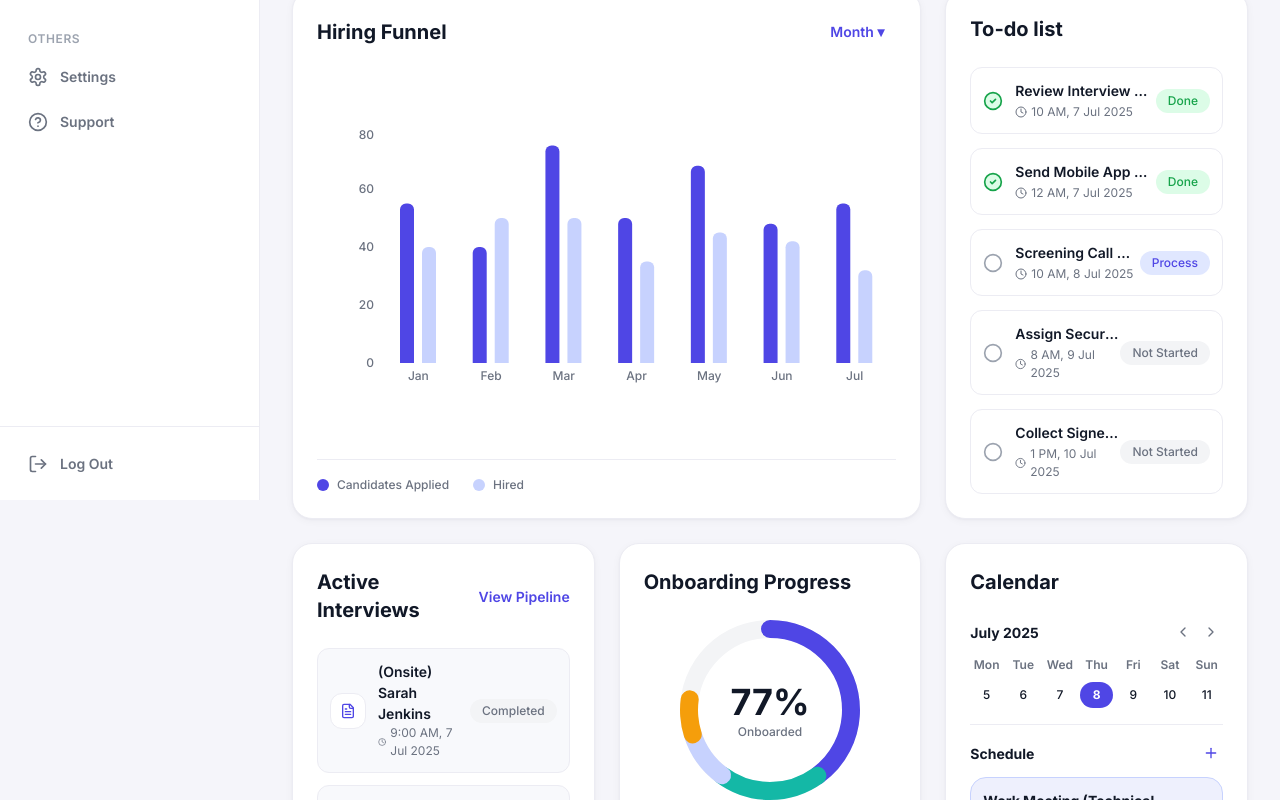
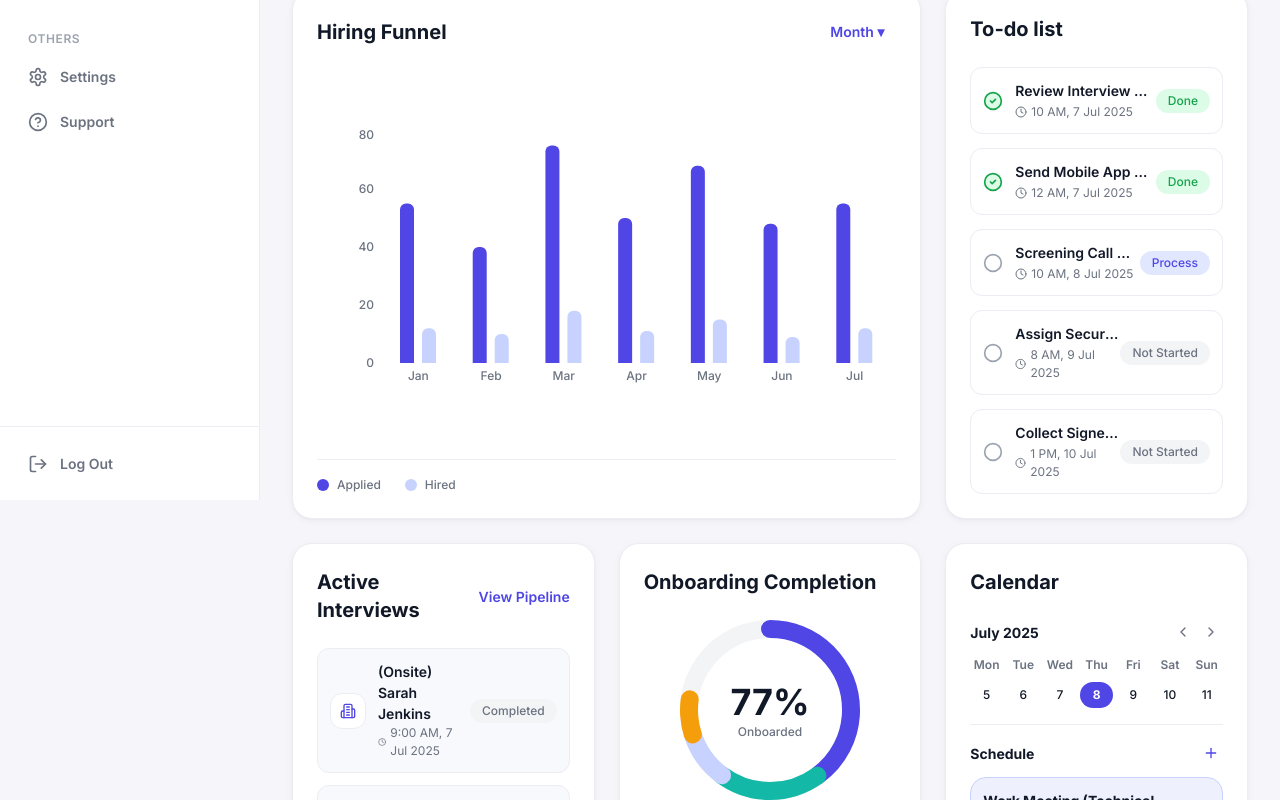
Before and after one commit to AS7-Designs/Waypoint, a React (Vite) app: page / in a window 1280 px wide. Shown: the part 300-1100 px from the top of the page. Built offline with nearby package versions, Linux system fonts and the light colour scheme.

Commit message:
Update Hiring Funnel bar chart labels, realistic funnel data, Onboarding Completion donut title, and interview icons

```diff
--- a/src/data/mockData.ts
+++ b/src/data/mockData.ts
@@ -10,13 +10,13 @@ export const mockQuickActions: QuickActionItem[] = [
 ];
 
 export const mockHiringFunnelData = [
-  { month: 'Jan', applied: 55, hired: 40 },
-  { month: 'Feb', applied: 40, hired: 50 },
-  { month: 'Mar', applied: 75, hired: 50 },
-  { month: 'Apr', applied: 50, hired: 35 },
-  { month: 'May', applied: 68, hired: 45 },
-  { month: 'Jun', applied: 48, hired: 42 },
-  { month: 'Jul', applied: 55, hired: 32 },
+  { month: 'Jan', applied: 55, hired: 12 },
+  { month: 'Feb', applied: 40, hired: 10 },
+  { month: 'Mar', applied: 75, hired: 18 },
+  { month: 'Apr', applied: 50, hired: 11 },
+  { month: 'May', applied: 68, hired: 15 },
+  { month: 'Jun', applied: 48, hired: 9 },
+  { month: 'Jul', applied: 55, hired: 12 },
 ];
 
 export const mockTodoList: TodoItem[] = [
--- a/src/views/DashboardView.tsx
+++ b/src/views/DashboardView.tsx
@@ -26,7 +26,10 @@ import {
   FileText,
   Clock,
   Plus,
-  ChevronLeft
+  ChevronLeft,
+  Building2,
+  Users,
+  Phone
 } from 'lucide-react';
 import {
   BarChart,
@@ -160,7 +163,7 @@ export const DashboardView: React.FC<DashboardViewProps> = ({
                     fontSize: '13px',
                   }}
                 />
-                <Bar dataKey="applied" fill="#4F46E5" radius={[6, 6, 0, 0]} name="Candidates Applied" />
+                <Bar dataKey="applied" fill="#4F46E5" radius={[6, 6, 0, 0]} name="Applied" />
                 <Bar dataKey="hired" fill="#C7D2FE" radius={[6, 6, 0, 0]} name="Hired" />
               </BarChart>
             </ResponsiveContainer>
@@ -170,7 +173,7 @@ export const DashboardView: React.FC<DashboardViewProps> = ({
           <div className="flex items-center gap-6 mt-4 pt-4 border-t border-border">
             <div className="flex items-center gap-2">
               <span className="w-3 h-3 rounded-full bg-primary" />
-              <span className="text-[12px] font-medium text-text-secondary">Candidates Applied</span>
+              <span className="text-[12px] font-medium text-text-secondary">Applied</span>
             </div>
             <div className="flex items-center gap-2">
               <span className="w-3 h-3 rounded-full bg-primary-tint2" />
@@ -240,12 +243,14 @@ export const DashboardView: React.FC<DashboardViewProps> = ({
               >
                 <div className="flex items-center gap-3">
                   <div className="w-9 h-9 rounded-element bg-white border border-border flex items-center justify-center text-primary shrink-0">
-                    {interview.type === 'Panel' ? (
-                      <Video className="w-4 h-4" />
+                    {interview.type === 'Onsite' ? (
+                      <Building2 className="w-4 h-4" />
+                    ) : interview.type === 'Panel' ? (
+                      <Users className="w-4 h-4" />
                     ) : interview.type === 'Technical' ? (
                       <Code className="w-4 h-4" />
                     ) : (
-                      <FileText className="w-4 h-4" />
+                      <Phone className="w-4 h-4" />
                     )}
                   </div>
                   <div>
@@ -266,7 +271,7 @@ export const DashboardView: React.FC<DashboardViewProps> = ({
         </Card>
 
         {/* Onboarding Completion Donut */}
-        <Card title="Onboarding Progress">
+        <Card title="Onboarding Completion">
           <ProgressRing percentage={77} title="Onboarded" />
         </Card>
 
```
